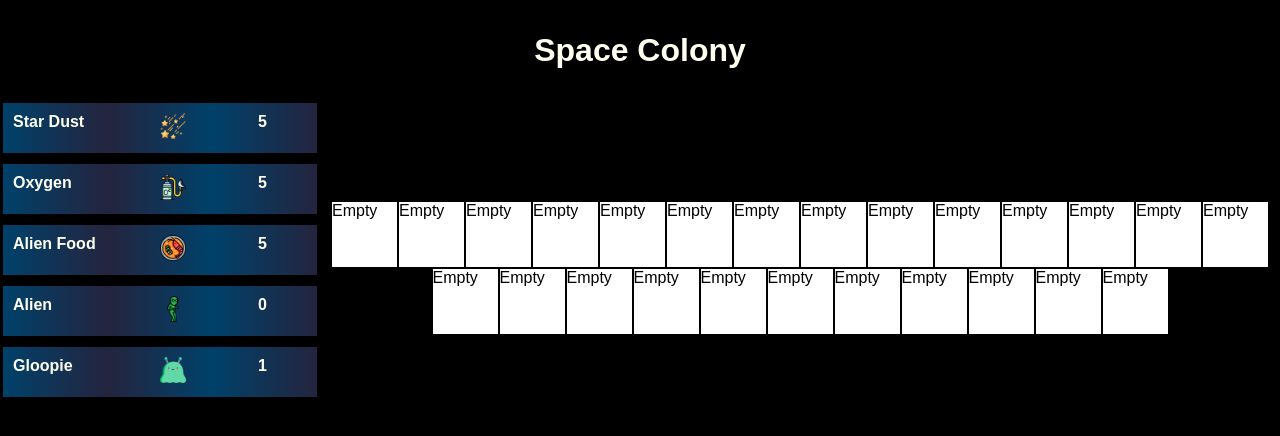
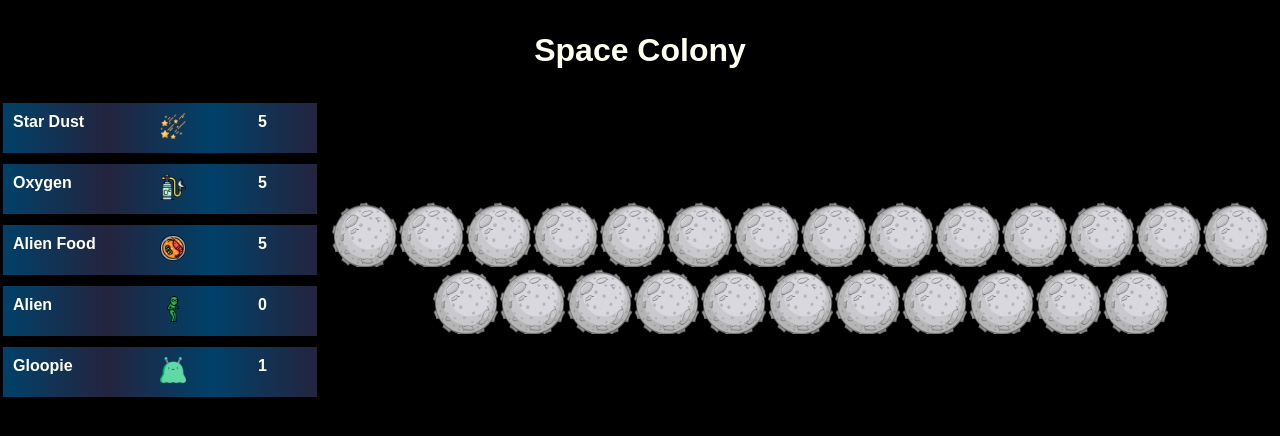
Before and after one commit to tanjennifer/village-simulator-react, a React (Vite) app: page / in a window 1280 px wide. Shown: the top 436 px of the page. Built offline with nearby package versions, Linux system fonts and the light colour scheme.

Commit message:
feat: Add resource error messages and Tile UI enhancements

```diff
--- a/src/App.css
+++ b/src/App.css
@@ -11,6 +11,14 @@
   align-items: center;
 }
 
+.App .resourceErrMsg {
+  background: linear-gradient(to right, red, orange, yellow);
+  color: black;
+  font-weight: bold;
+  padding: 10px;
+  margin-top: 10px;
+}
+
 @media only screen and (min-width: 768px) {
   .App main {
     flex-direction: row;
--- a/src/App.tsx
+++ b/src/App.tsx
@@ -17,6 +17,8 @@ function App() {
     gloopie: 1,
     alien: 0,
   });
+
+  const [resourceErrMsg, setResourceErrMsg] = useState("");
 
   // const hardcodedImprovement: Improvement = {
   //   type: "Research Lab",
@@ -43,6 +45,7 @@ function App() {
     });
 
     if (canAdd) {
+      setResourceErrMsg("");
       setStructures((prev) => {
         // make a copy
         const copyOfPrev = [...prev.slice(0)];
@@ -71,6 +74,7 @@ function App() {
         return copyOfResources;
       });
     } else {
+      setResourceErrMsg(`Not enough resources to add ${improvement.type} :(`);
     }
   };
 
@@ -118,10 +122,17 @@ function App() {
           copyOfResources[resourceTypeKey] -=
             costItem.amountRequired * improvement.level;
         });
+
         return copyOfResources;
       });
+      setResourceErrMsg("");
     } else {
       console.log("not enough resources to upgrade");
+      setResourceErrMsg(
+        `Not enough resources to upgrade ${improvement.type} to level ${
+          improvement.level + 1
+        } :(`
+      );
     }
   };
 
@@ -164,6 +175,7 @@ function App() {
         return copyOfResources;
       });
     }
+    setResourceErrMsg("");
   };
 
   return (
@@ -179,6 +191,7 @@ function App() {
           upgradeImprovement={upgradeImprovement}
           downgradeImprovement={downgradeImprovement}
         />
+        {resourceErrMsg && <p className="resourceErrMsg">{resourceErrMsg}</p>}
       </main>
     </div>
   );
--- a/src/components/Tile/Tile.css
+++ b/src/components/Tile/Tile.css
@@ -1,7 +1,13 @@
 .Tile {
   width: 65px;
   height: 65px;
-  background-color: rgb(255, 255, 255);
+  background-image: url(../../assets/moon-small.png);
+  background-size: cover;
   border: 1px solid black;
   color: black;
 }
+
+.Tile .improvementIcon {
+  height: 50px;
+  width: 50px;
+}
--- a/src/components/Tile/Tile.tsx
+++ b/src/components/Tile/Tile.tsx
@@ -3,6 +3,11 @@ import Improvement from "../../models/Improvement";
 import "./Tile.css";
 import AddImprovementDialog from "../AddImprovementDialog/AddImprovementDialog";
 import EditImprovementDialog from "../EditImprovementDialog/EditImprovementDialog";
+import star from "../../assets/stardust.png";
+import oxygen from "../../assets/oxygen.png";
+import food from "../../assets/alienfood.png";
+import alien from "../../assets/alien.png";
+import gloopie from "../../assets/gloopie.png";
 
 interface Props {
   structure: Improvement;
@@ -33,12 +38,28 @@ const Tile = ({
     }
   };
 
-  // close add/edit dialog (callback prop):
+  const getIcon = (improvement: Improvement): string => {
+    if (improvement.type === "Research Lab") {
+      return alien;
+    } else if (improvement.type === "Observatory") {
+      return star;
+    } else if (improvement.type === "Launchpad") {
+      return gloopie;
+    } else if (improvement.type === "Rocket") {
+      return food;
+    } else if (improvement.type === "Oxygen Concentrator") {
+      return oxygen;
+    } else {
+      return "";
+    }
+  };
 
   return (
     <>
       <div className="Tile" onClick={clickHandler}>
-        {structure ? `${structure.type} - Level ${structure.level}` : "Empty"}
+        {structure && (
+          <img className="improvementIcon" src={getIcon(structure)} />
+        )}
       </div>
       {showAddForm && (
         <AddImprovementDialog
```
Also changed, not shown: src/assets/moon-small.png (added).
